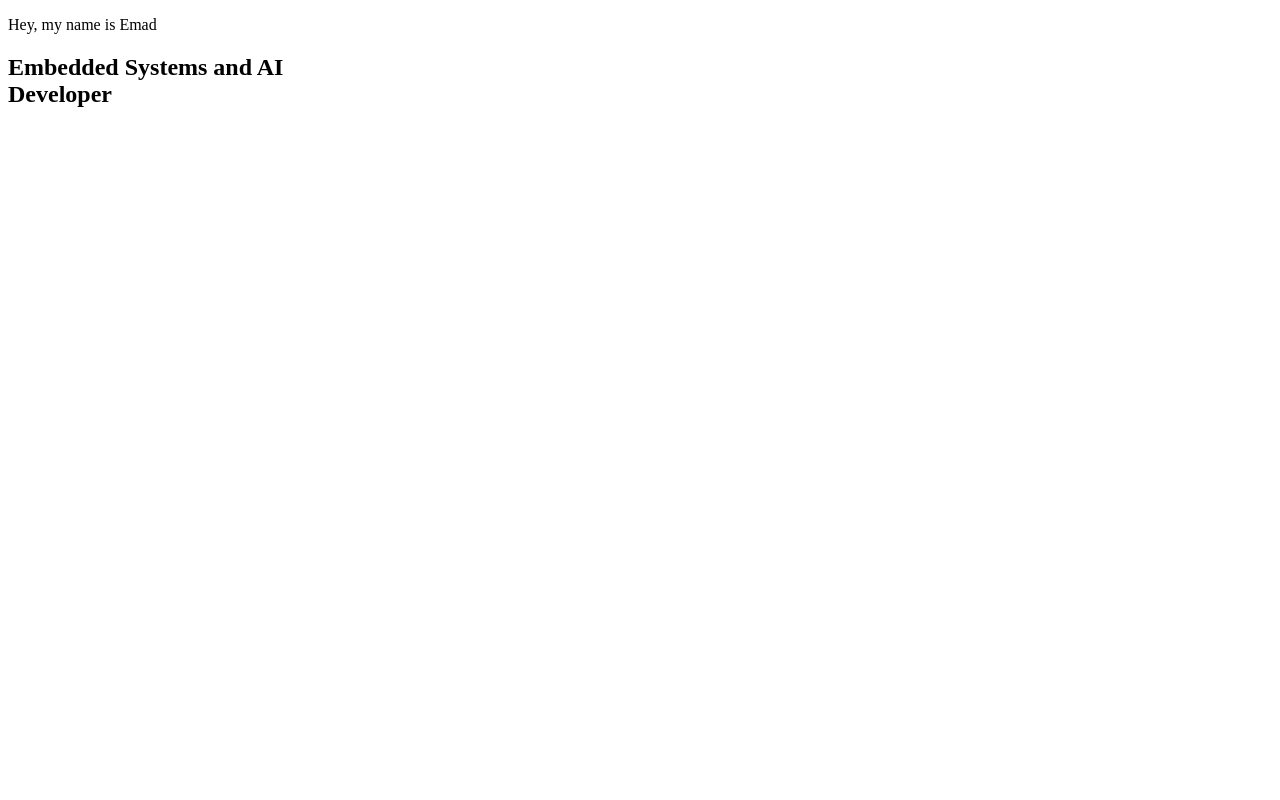
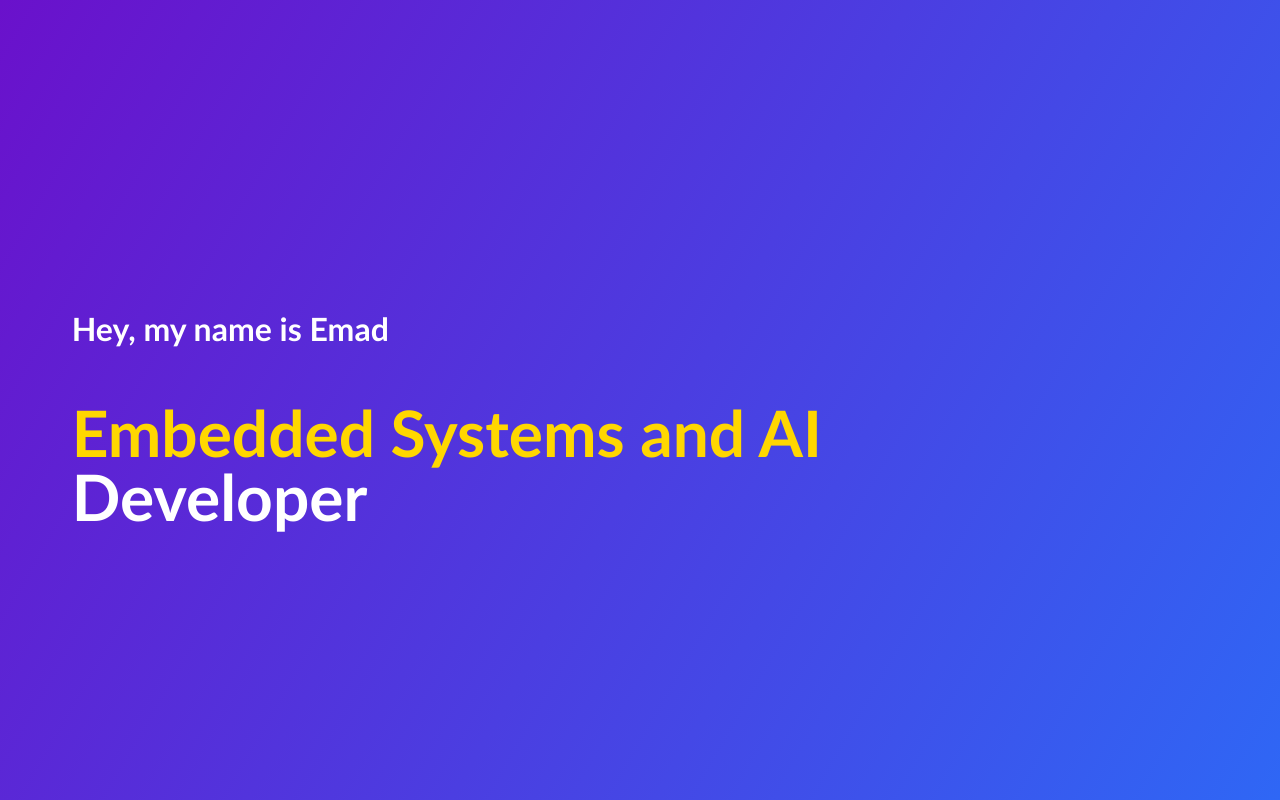
Before and after one commit to EmadsGitHub/portfolio, a React (Create React App) app: page / in a window 1280 px wide. Shown: the top 800 px of the page. Built offline with nearby package versions, Linux system fonts and the light colour scheme.

Commit message:
Update App.css

```diff
--- a/src/App.css
+++ b/src/App.css
@@ -0,0 +1,77 @@
+/* General Reset */
+body {
+    margin: 0;
+    padding: 0;
+    font-family: 'Trebuchet MS', 'Lucida Sans Unicode', 'Lucida Grande', 'Lucida Sans', Arial, sans-serif, sans-serif;
+    box-sizing: border-box;
+}
+
+/* Hero Section Styling */
+.heroSec {
+    display: flex;
+    align-items: center;
+    padding: 3rem;
+    background: linear-gradient(120deg, #6a11cb, #2575fc);
+    color: #fff;
+    height: 150vh;
+}
+
+.hero_section_content_box {
+    flex: 1;
+    margin-bottom: 40%;
+    padding: 2%;
+}
+
+.hero_section_content {
+    margin-bottom: 2vh;
+}
+
+.section_title {
+    font-size: 4vh;
+    font-weight: 600;
+    margin-bottom: 1%;
+}
+
+.hero_section_title {
+    font-size: 8vh;
+    font-weight: bold;
+    line-height: 8vh;
+    margin-bottom: 1vh;
+}
+
+.hero_title_color {
+    color: #ffd700; /* Highlighted color */
+}
+
+.hero_section_desc {
+    font-size: 2vh;
+    line-height: 2.5vh;
+    margin-bottom: 2%;
+}
+
+.img img{
+    position:absolute;
+    top: 10%; /* Distance from the top of the container */
+    left: 60%; /* Distance from the left of the container */
+    width: 40%;
+    height: auto;
+}
+
+button {
+    background-color: cadetblue;
+    width: 20vw;
+    height: 5vh;
+    font-family: 'Trebuchet MS', 'Lucida Sans Unicode', 'Lucida Grande', 'Lucida Sans', Arial, sans-serif;
+    font-size: 2.5vh;
+    color: wheat;
+}
+
+.navbar{
+    background: linear-gradient(120deg, #6a11cb, #2575fc);
+
+}
+
+.navbaractive{
+    background: linear-gradient(120deg, #6a11cb, #2575fc);
+
+}
```
